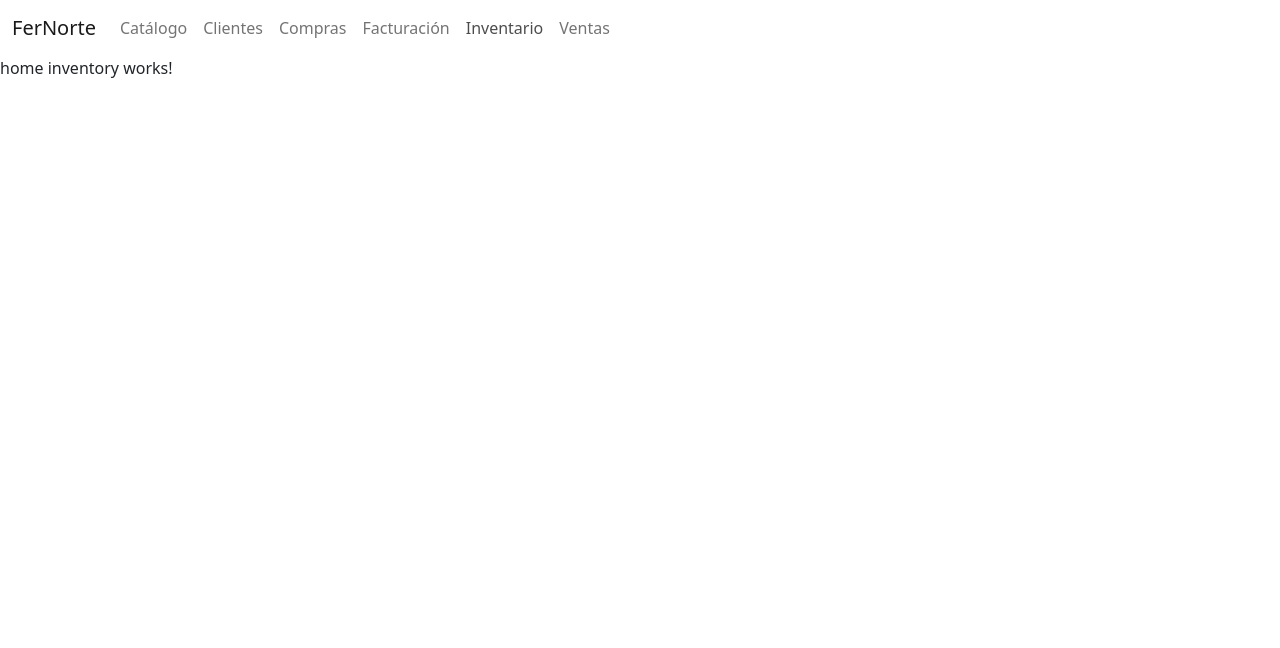
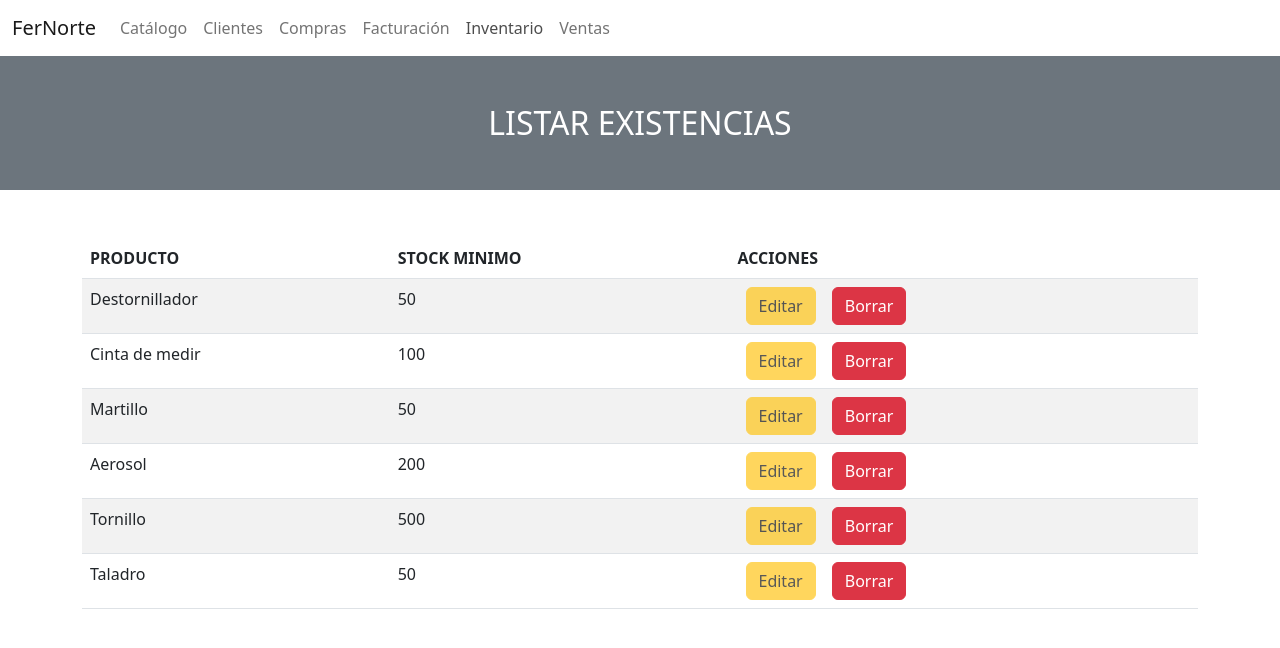
Before and after one commit to fpiemontesi/fernorte-app-2w1, an Angular app: page / in a window 1280 px wide. Both pictures are taken after a click on the link "Inventario". Shown: the top 648 px of the page. Built offline with nearby package versions, Linux system fonts and the light colour scheme; data requests are answered from the project's data file.

Commit message:
ListarExistencias

```diff
--- /dev/null
+++ b/db.json
@@ -0,0 +1,34 @@
+{
+  "existencias": [
+    {
+      "id": 4,
+      "stockMinimo": "50",
+      "nombre": "Destornillador"
+    },
+    {
+      "id": 5,
+      "stockMinimo": "100",
+      "nombre": "Cinta de medir"
+    },
+    {
+      "id": 6,
+      "stockMinimo": "50",
+      "nombre": "Martillo"
+    },
+    {
+      "id": 7,
+      "stockMinimo": "200",
+      "nombre": "Aerosol"
+    },
+    {
+      "id": 8,
+      "stockMinimo": "500",
+      "nombre": "Tornillo"
+    },
+    {
+      "id": 9,
+      "stockMinimo": "50",
+      "nombre": "Taladro"
+    }
+  ]
+}
--- a/src/app/modules/inventory/components/home/home.component.html
+++ b/src/app/modules/inventory/components/home/home.component.html
@@ -1 +1 @@
-<p>home inventory works!</p>
+<fn-listar-existencias></fn-listar-existencias>
--- /dev/null
+++ b/src/app/modules/inventory/components/listar-existencias/listar-existencias.component.html
@@ -0,0 +1,29 @@
+
+<div> <h2 class="bg-secondary text-white p-5 text-center">LISTAR EXISTENCIAS</h2></div>
+<div class="container my-5 ">
+    <table class="table table-striped">
+        <thead>
+          <tr>
+            <th scope="col">PRODUCTO</th>
+            <th scope="col">STOCK MINIMO</th>
+            <th scope="col">ACCIONES</th>
+
+          </tr>
+        </thead>
+        <tbody>
+          <tr *ngFor="let exist of list">
+            <td>{{exist.nombre}}</td>
+            <td>{{exist.stockMinimo}}</td>
+
+            <td>
+              <button class="btn btn-warning mx-2" disabled>
+                Editar</button>
+              <button class="btn btn-danger mx-2 " (click)="EliminarExistencia(exist.id)">
+                Borrar
+              </button>
+            </td>
+          </tr>
+        </tbody>
+      </table>
+
+</div>
--- /dev/null
+++ b/src/app/modules/inventory/components/listar-existencias/listar-existencias.component.ts
@@ -0,0 +1,48 @@
+import { Component, OnInit } from '@angular/core';
+import { Existencias } from '../../models/existencias';
+import { ListarExistenciasService } from '../../services/listar-existencias.service';
+
+@Component({
+  selector: 'fn-listar-existencias',
+  templateUrl: './listar-existencias.component.html',
+  styleUrls: ['./listar-existencias.component.css']
+})
+export class ListarExistenciasComponent  implements OnInit{
+
+  list: Existencias[]=[];
+
+constructor(private listarExistenciasService:ListarExistenciasService){}
+
+  ngOnInit(): void {
+      this.LlenarList();
+  }
+
+  LlenarList(){
+  this.listarExistenciasService.getExistencias().subscribe(list=>{
+  this.list=list;
+  console.log(this.list);
+
+})
+  }
+
+
+  EliminarExistencia(id:number){
+
+    const confirmed = confirm('Seguro desea eliminar un producto?')
+
+    if(confirmed){
+      this.listarExistenciasService.deleteExistencia(id).subscribe({
+        next:() =>{
+          alert('Producto eliminado correctamente!');
+          this.LlenarList();
+        },
+        error:() =>{
+          alert('Ocurrio un erroe al elimar el producto!');
+        }
+      })
+    }
+    }
+
+
+
+}
--- a/src/app/modules/inventory/inventory.module.ts
+++ b/src/app/modules/inventory/inventory.module.ts
@@ -1,9 +1,10 @@
 import { NgModule } from '@angular/core';
 import { CommonModule } from '@angular/common';
 import { HomeComponent } from './components/home/home.component';
+import { ListarExistenciasComponent } from './components/listar-existencias/listar-existencias.component';
 
 @NgModule({
-  declarations: [HomeComponent],
+  declarations: [HomeComponent, ListarExistenciasComponent],
   providers: [],
   imports: [CommonModule],
   exports: [HomeComponent],
--- /dev/null
+++ b/src/app/modules/inventory/models/existencias.ts
@@ -0,0 +1,5 @@
+export interface Existencias{
+    id:number,
+    stockMinimo:number,
+    nombre:string
+}
--- /dev/null
+++ b/src/app/modules/inventory/services/listar-existencias.service.ts
@@ -0,0 +1,25 @@
+import { HttpClient } from '@angular/common/http';
+import { Injectable } from '@angular/core';
+import { Observable } from 'rxjs';
+import { Existencias } from '../models/existencias';
+
+@Injectable({
+  providedIn: 'root'
+})
+export class ListarExistenciasService {
+
+  private url='http://localhost:3000/existencias';
+
+  constructor(private htpp: HttpClient) { }
+
+
+  public getExistencias() : Observable<Existencias[]> {
+    return this.htpp.get<Existencias[]>(this.url);
+  }
+
+  public deleteExistencia(id:number) :Observable<Existencias>{
+    return this.htpp.delete<Existencias>(this.url+'/'+id);
+  }
+
+
+}
```
Also changed, not shown: src/app/modules/inventory/components/listar-existencias/listar-existencias.component.css (added), 2 other files (tests, documents, lock files or other folders).
